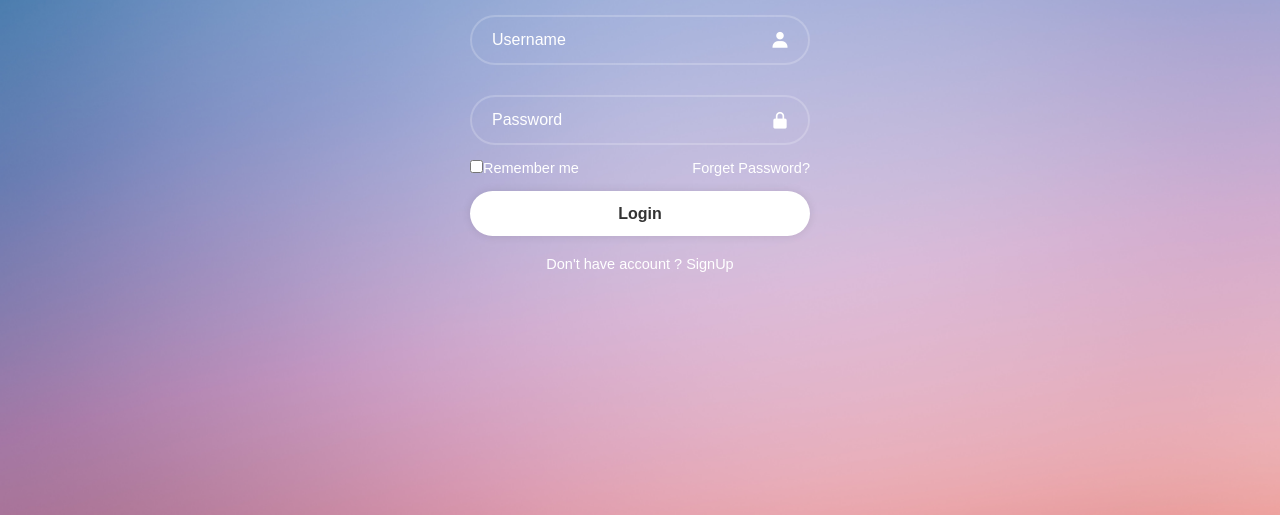
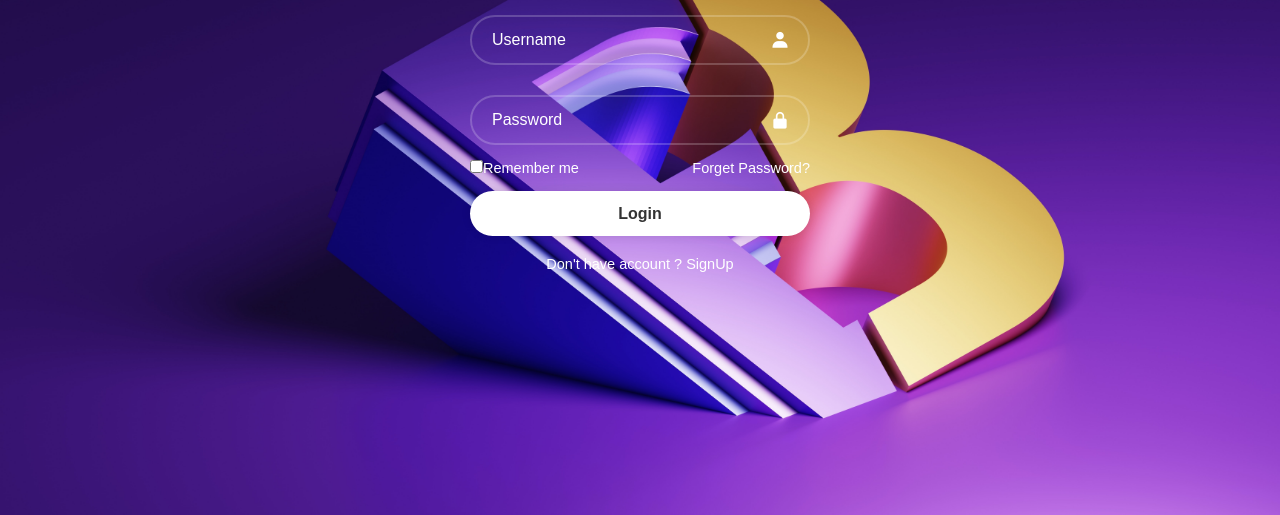
Before and after one commit to Micro-Shubham/login_page, a plain HTML site: page index.html in a window 1280 px wide. Shown: the part 285-800 px from the top of the page. Drawn offline with nearby package versions, Linux system fonts and the light colour scheme.

Commit message:
login page

```diff
--- a/style.css
+++ b/style.css
@@ -12,7 +12,7 @@ body {
     justify-content: center;
     align-items: center;
     min-height: 100vh;
-    background:url('adrian-infernus-GLf7bAwCdYg-unsplash.jpg') no-repeat;
+    background:url('woliul-hasan-4-yeG2gNY0M-unsplash.jpg') no-repeat;
     background-size:cover;
     background-position: center;
 
```
Also changed, not shown: adrian-infernus-GLf7bAwCdYg-unsplash.jpg (deleted), woliul-hasan-4-yeG2gNY0M-unsplash.jpg (added).
